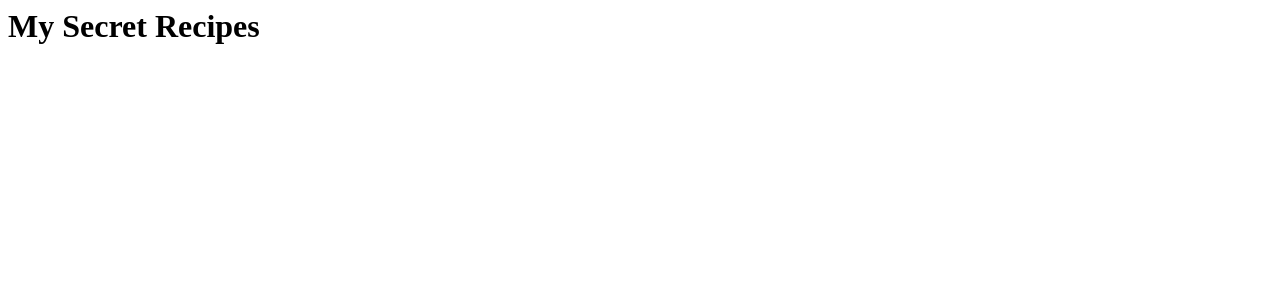
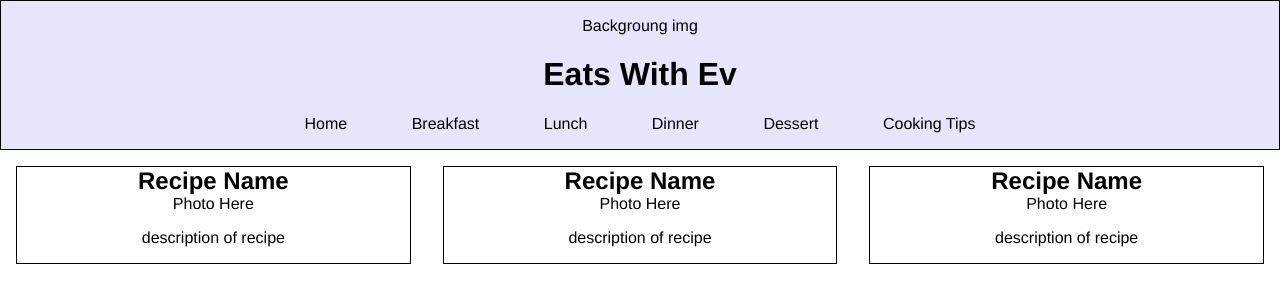
Before and after one commit to er0driguez/dealers_choice_html, a plain HTML site: page index.html in a window 1280 px wide. Drawn offline with Linux system fonts and the light colour scheme.

Commit message:
added prelim css

```diff
--- a/index.html
+++ b/index.html
@@ -1,8 +1,77 @@
 <html>
     <head>
-        <title>Eating With Ev</title>
+        <title>Eats with Ev</title>
+
+        <style>
+            * {
+                box-sizing: border-box;
+            }
+            body {
+                font-family: helvetica;
+                text-align: center;
+                margin: 0;
+            }
+            #header {
+                color: black;
+                background-color: lavender;
+                border: solid 1px black;
+                padding: 1rem;
+            }
+            #nav {
+                list-style-type: none;
+                margin: 0;
+                padding:  0;
+            }
+            #nav li {
+                display:inline;
+                padding: 30px;
+            }
+            a:hover {
+                background-color: darkviolet;
+                color: lavender;
+                padding: 6px 6px 0 6px;
+
+            }
+
+            .recipe {
+                border: solid 1px black;
+                float: left;
+                width: calc(100%/3 - 2rem);
+                margin: 1rem
+            }
+            h2 {
+                margin:0;
+            }
+        </style>
     </head>
     <body>
-        <h1>My Secret Recipes</h1>
+        <div id='header'>
+            <div>Backgroung img</div>
+            <h1>Eats With Ev</h1>
+            <ul id='nav'>
+                <li><a>Home</a></li>
+                <li>Breakfast</li>
+                <li>Lunch</li>
+                <li>Dinner</li>
+                <li>Dessert</li>
+                <li>Cooking Tips</li>
+            </ul>
+        </div>
+
+        <div class='recipe' id='one'>
+            <h2>Recipe Name</h2>
+            <div>Photo Here</div>
+            <p>description of recipe</p>
+        </div>
+        <div class='recipe' id='two'>
+            <h2>Recipe Name</h2>
+            <div>Photo Here</div>
+            <p>description of recipe</p>
+        </div>
+        <div class='recipe' id='three'>
+            <h2>Recipe Name</h2>
+            <div>Photo Here</div>
+            <p>description of recipe</p>
+        </div>
     </body>
 </html>
```
